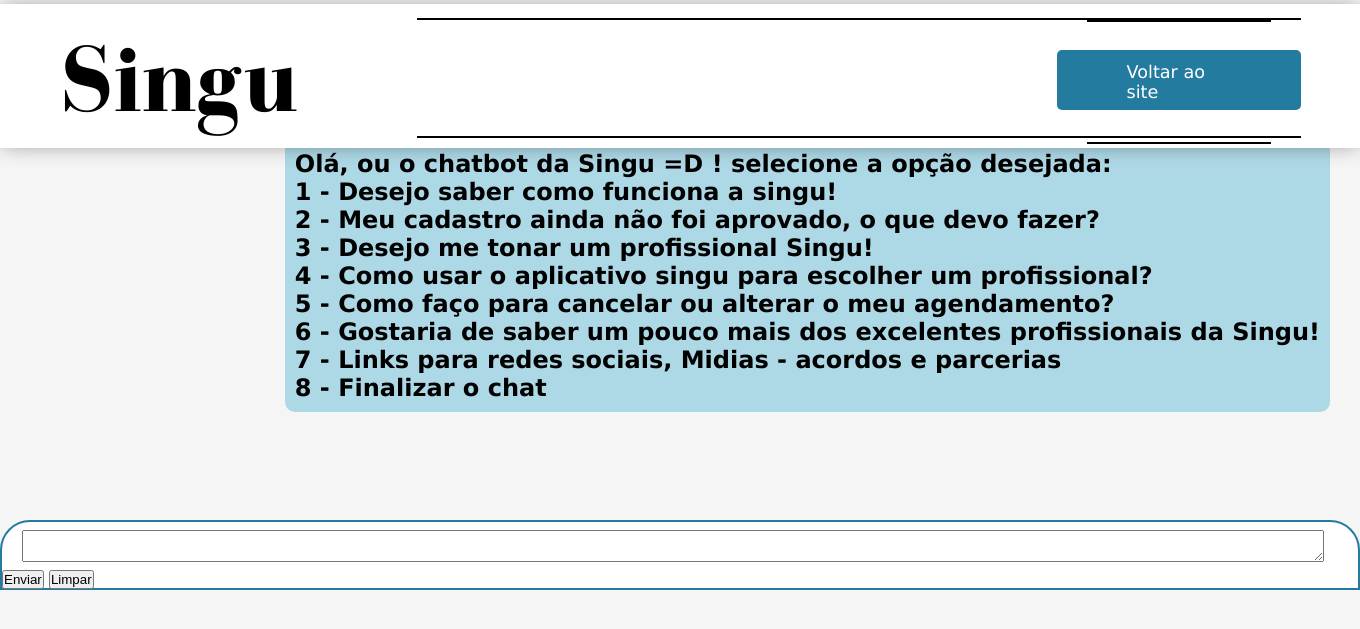
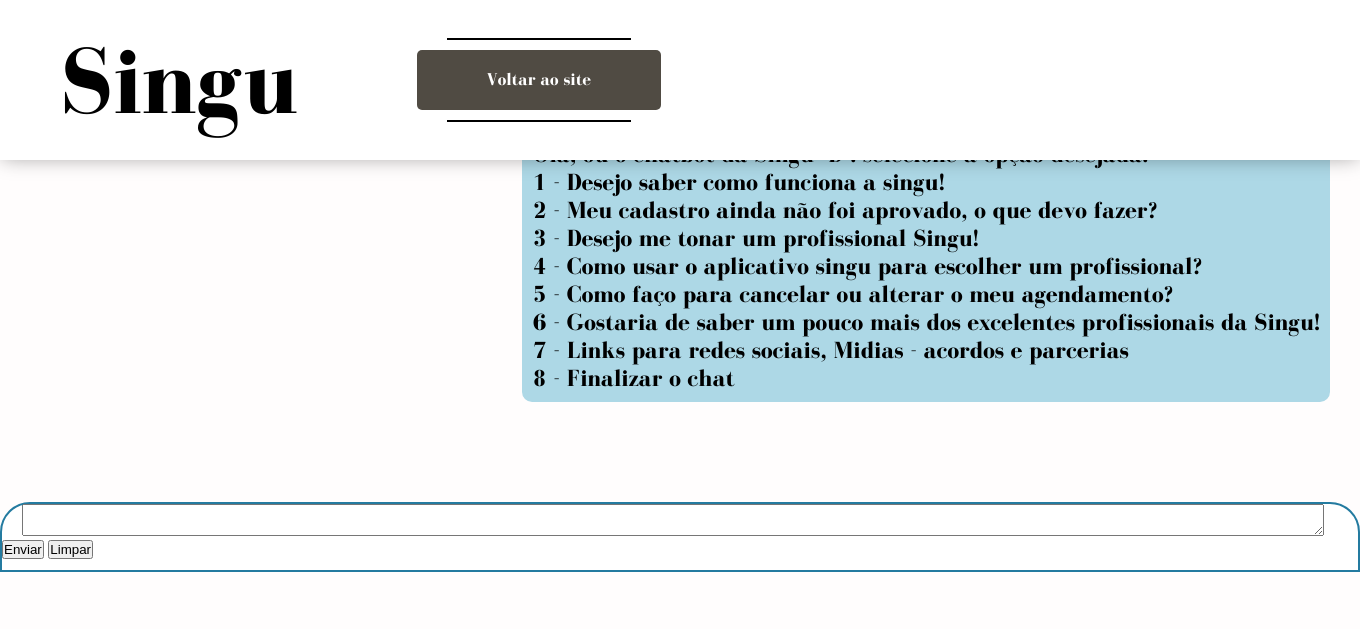
Before and after one commit to lucims205/ProjetoSingu, a PHP site: page /chatbot.php in a window 1360 px wide. Shown: the top 629 px of the page. Run offline with PHP 8.4, Linux system fonts and the light colour scheme.

Commit message:
Update index.css

```diff
--- a/index.css
+++ b/index.css
@@ -333,16 +333,8 @@
     font-family: "Bodoni";
     src: url('Fontes/BodoniflfBold-MVZx.ttf');
 }
-*{
-	margin: 0;
-	padding: 0;
-	box-sizing: border-box;
-    list-style: none;
-    margin-top: 4px;
 
-}
-
-body{
+.body{
     background-color: whitesmoke;
     font-family:Verdana, Geneva, Tahoma, sans-serif;
     padding-top: 90px;
@@ -360,7 +352,7 @@
 h1.logo{
     font-family: Bodoni, serif;
 }
-header{
+.header{
     display: flex;
     height: 18vh;
     background-color: white;
@@ -372,7 +364,7 @@
     width: 100%;
 
 }
-nav{
+.nav{
     display:flex;
     padding-top: 15px;
     padding-bottom: 15px;
@@ -382,7 +374,7 @@
     border-top: 2px solid black;
     border-bottom: 2px solid black;
 }
-ul{
+.ul{
     display:flex;
     height: 2vh;
     justify-content: center;
@@ -392,15 +384,15 @@
     font-size: 1.1rem;
 }
 
-.menu2{
+#menu2{
     background-color: #247BA0;
     margin-left: 80vh;
 
 }
-li{
+.li{
     padding: 40px;
 }
-a{
+.a{
     text-decoration: none;
     color: white;
 }
```
